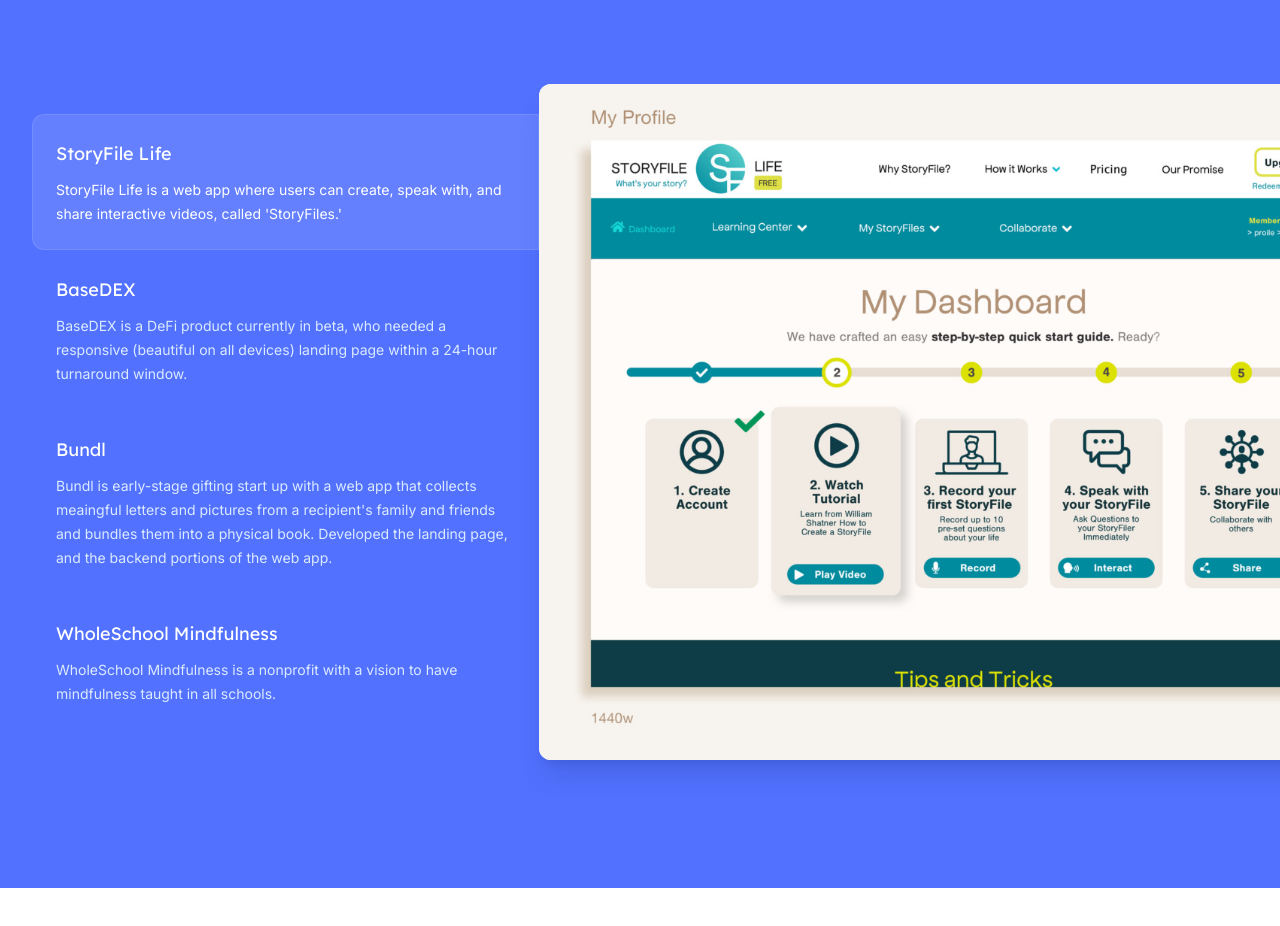
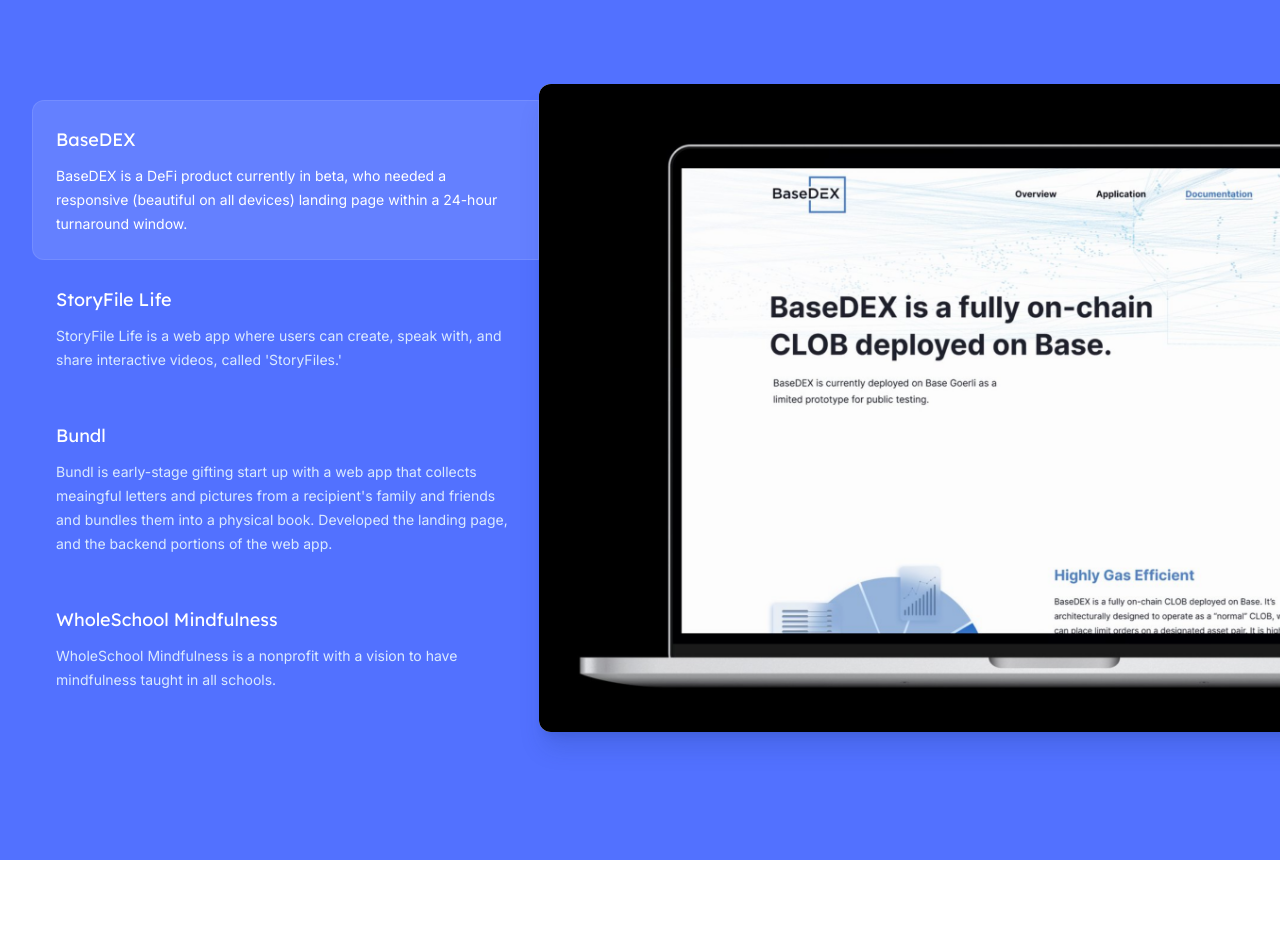
Before and after one commit to dcgleason/webshop-landing, a Next.js app: page / in a window 1280 px wide. Shown: the part 982-1908 px from the top of the page. Built offline with nearby package versions, Linux system fonts and the light colour scheme.

Commit message:
update to work

```diff
--- a/src/components/PrimaryFeatures.jsx
+++ b/src/components/PrimaryFeatures.jsx
@@ -13,16 +13,16 @@ import screenshotBundl from '@/images/screenshots/bundl.png'
 
 const features = [
   {
+    title: 'BaseDEX',
+    description:
+      "BaseDEX is a DeFi product currently in beta, who needed a responsive (beautiful on all devices) landing page within a 24-hour turnaround window.",
+    image: screenshotWorkTwo,
+  },
+  {
     title: 'StoryFile Life',
     description:
       "StoryFile Life is a web app where users can create, speak with, and share interactive videos, called 'StoryFiles.'",
     image: screenshotStoryFile,
-  },
-  {
-    title: 'BaseDEX',
-    description:
-      "BaseDEX is a DeFi product currently in beta, who needed a responsive (beautiful on all devices) landing page within a 24-hour turnaround window.",
-    image: screenshotWorkTwo,
   },
   {
     title: 'Bundl',
```
